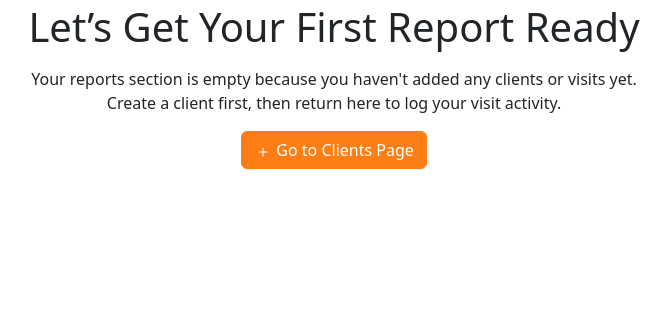
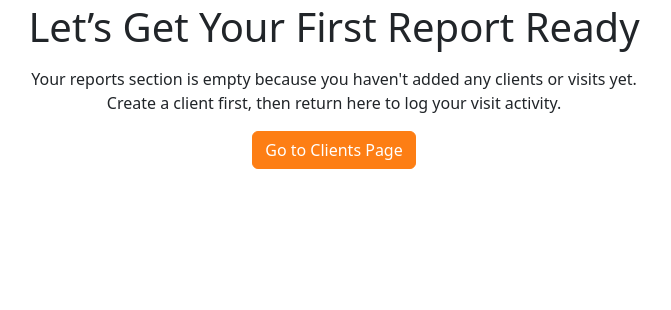
Before and after one commit to dpt-hub/CS50_final_project, a Flask app: page /main/reports in a window 1280 px wide. Shown: the part 116-426 px from the top of the page, without its empty margins (306-977 px from the left). Run offline with Flask 3, Linux system fonts and the light colour scheme; the visitor is signed in with stand-in values (Sample User, id 1); data comes from the database, SQL or seed files in the repository; data that the repository does not hold is empty.

Commit message:
Removed plus sign from "Go to Clients" button (reports.html)

```diff
--- a/app/templates/main/reports.html
+++ b/app/templates/main/reports.html
@@ -21,9 +21,6 @@
             <p class="mb-3">Create a client first, then return here to log your visit activity.</p>
             <a href="{{ url_for('main.client_list')}}">
                 <button type="button" class="btn btn-primary mx-3">
-                    <svg xmlns="http://www.w3.org/2000/svg" width="18" fill="currentColor" class="bi bi-plus" viewBox="0 0 16 16">
-                        <path d="M8 4a.5.5 0 0 1 .5.5v3h3a.5.5 0 0 1 0 1h-3v3a.5.5 0 0 1-1 0v-3h-3a.5.5 0 0 1 0-1h3v-3A.5.5 0 0 1 8 4"/>
-                    </svg>
                     Go to Clients Page
                 </button>
             </a>
```
